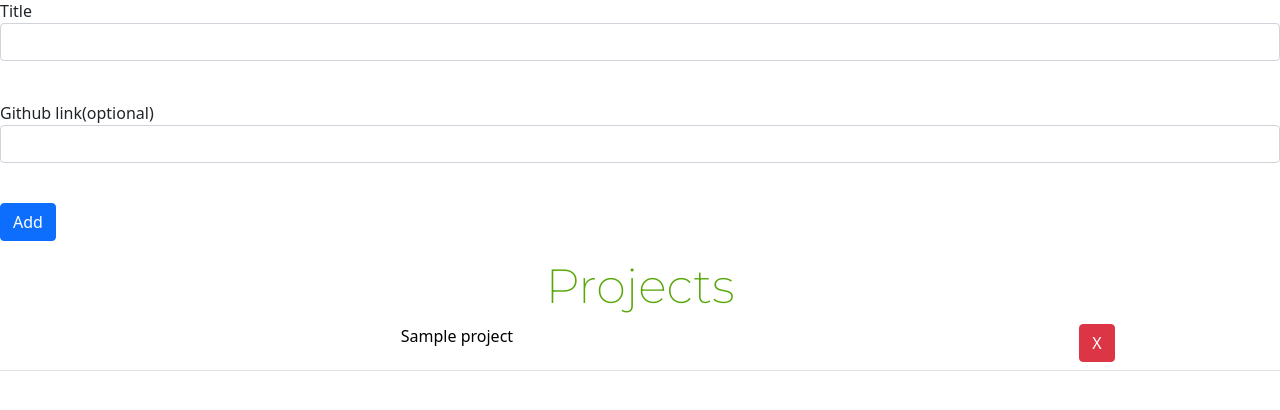
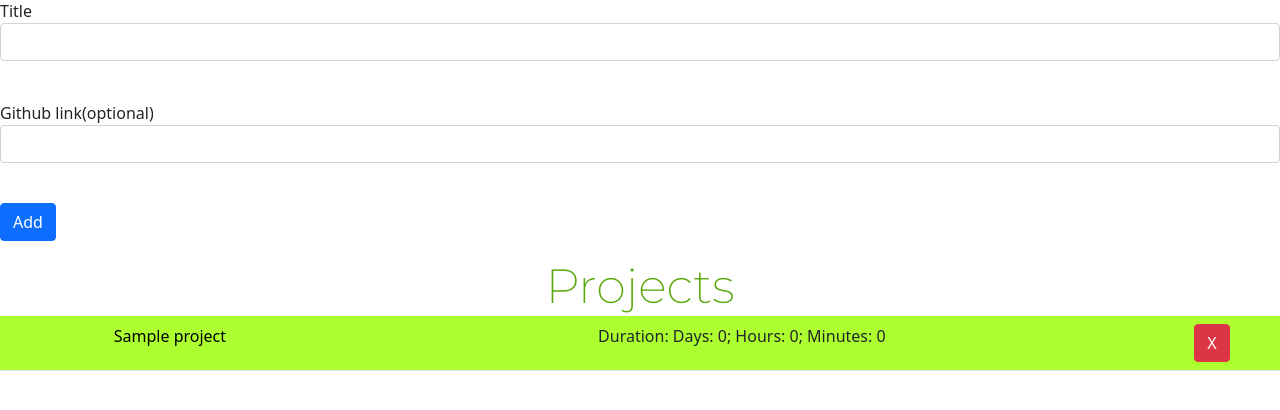
Before and after one commit to Mr-Zoom-13/ManageTime, a Flask app: page /main in a window 1280 px wide. Shown: the part 123-533 px from the top of the page. Run offline with Flask 2, Linux system fonts and the light colour scheme; a user stored in the database is signed in; tables that the repository leaves empty hold one stand-in row (values such as "Sample post"); some libraries are stand-ins or nearby versions; some web fonts are replaced.

Commit message:
Refactor project design

```diff
--- a/app.py
+++ b/app.py
@@ -76,7 +76,23 @@ def index():
         db_sess.add(project)
         db_sess.commit()
     projects = db_sess.query(Project).filter(Project.user == current_user).all()
-    return render_template('index.html', form=form, projects=projects, user_id=current_user.id)
+    result = []
+    for project in projects:
+        days = 0
+        hours = 0
+        minutes = 0
+        is_use = False
+        for task in project.tasks:
+            day = divmod(task.duration, 86400)[0]
+            hour = divmod(task.duration - day * 86400, 3600)[0]
+            minute = divmod(task.duration - hour * 3600 - day * 86400, 60)[0]
+            days += day
+            hours += hour
+            minutes += minute
+            if task.start_time:
+                is_use = True
+        result.append([int(days), int(hours), int(minutes), is_use])
+    return render_template('index.html', form=form, projects=projects, user_id=current_user.id, result=result)
 
 
 @app.route('/projects/<int:user_id>/<int:project_id>', methods=['GET', 'POST'])
--- a/static/scripts/main.js
+++ b/static/scripts/main.js
@@ -80,7 +80,7 @@ function stop(this_) {
             return response.json();
         })
         .then((myjson) => {
-            $('#duration-' + String(user) + "-" + String(project) + "-" + String(task)).html('Duration: Days: ' + String(myjson.days) + '; Hours: ' + String(myjson.hours) + '; Minutes: ' + String(myjson.minutes))
+            $('#duration-' + String(user) + "-" + String(project) + "-" + String(task)).html('Duration: Days: ' + String(myjson.days) + '; Hours: ' + String(myjson.hours) + '; Minutes: ' + String(myjson.minutes) + ";")
         });
 }
 
@@ -96,7 +96,7 @@ function reset(this_) {
             my_tr = $("#" + String(user) + "-" + String(project) + "-" + String(task))
             my_tr.css('background-color', 'transparent')
         }
-        $('#duration-' + String(user) + "-" + String(project) + "-" + String(task)).html('Duration: Days: 0; Hours: 0; Minutes: 0')
+        $('#duration-' + String(user) + "-" + String(project) + "-" + String(task)).html('Duration: Days: 0; Hours: 0; Minutes: 0;')
         fetch('/api/reset-stopwatch', {
             method: 'POST',
             headers: {
--- a/templates/index.html
+++ b/templates/index.html
@@ -26,8 +26,16 @@
 </form>
 <h1 class="h1_title">Projects</h1>
 <table class="table text-center">
-    {% for project in projects %}
-        <tr id="{{ user_id }} {{ project.id }}"><td><a href="/projects/{{ user_id }}/{{ project.id }}" class="project_link">{{ project.title }}</a></td><td><button onclick="delete_project(this)" class="btn btn-danger text-white" data-project="{{ project.id }}" data-user="{{ project.user_id }}">X</button></td></tr>
+    {% for i in range(projects|length) %}
+        {% if result[i][3] %}
+            <tr style="background-color: greenyellow" id="{{ user_id }} {{ projects[i].id }}">
+        {% else %}
+            <tr id="{{ user_id }} {{ projects[i].id }}">
+        {% endif %}
+            <td><a href="/projects/{{ user_id }}/{{ projects[i].id }}" class="project_link">{{ projects[i].title }}</a></td>
+            <td>Duration: Days: {{ result[i][0] }}; Hours: {{ result[i][1] }}; Minutes: {{ result[i][2] }}</td>
+            <td><button onclick="delete_project(this)" class="btn btn-danger text-white" data-project="{{ projects[i].id }}" data-user="{{ projects[i].user_id }}">X</button></td>
+        </tr>
     {% endfor %}
 </table>
 
--- a/templates/project.html
+++ b/templates/project.html
@@ -31,7 +31,7 @@
             <tr id="{{ project.user_id }}-{{ project.id }}-{{ project.tasks[i].id }}">
         {% endif %}
             <td><a href="/tasks/{{ project.user_id }}/{{ project.id }}/{{ project.tasks[i].id }}" class="project_link">{{ project.tasks[i].title }}</a></td>
-            <td><span id="duration-{{ project.user_id }}-{{ project.id }}-{{ project.tasks[i].id }}">Duration: Days: {{ result[i][0] }}; Hours: {{ result[i][1] }}; Minutes {{ result[i][2] }}:</span></td>
+            <td><span id="duration-{{ project.user_id }}-{{ project.id }}-{{ project.tasks[i].id }}">Duration: Days: {{ result[i][0] }}; Hours: {{ result[i][1] }}; Minutes: {{ result[i][2] }};</span></td>
             {% if project.tasks[i].start_time %}
                 <td>
                     <button style="display: none" id="start-{{ project.user_id }}-{{ project.id }}-{{ project.tasks[i].id }}" onclick="start(this)" data-project="{{ project.id }}" data-user="{{ project.user_id }}" data-task="{{ project.tasks[i].id }}"><img style="width: 50px" id="playButton" src="https://res.cloudinary.com/https-tinloof-com/image/upload/v1593360448/blog/time-in-js/play-button_opkxmt.svg" /></button>
```
